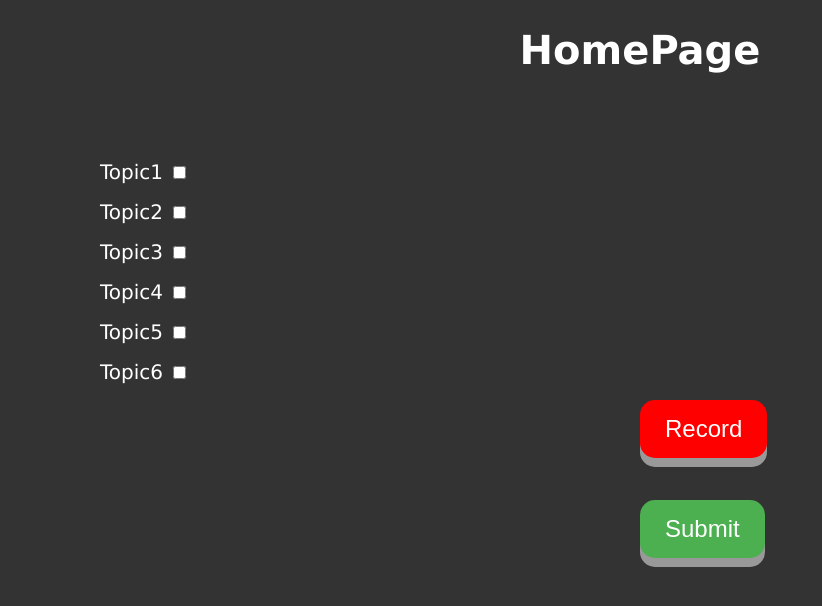
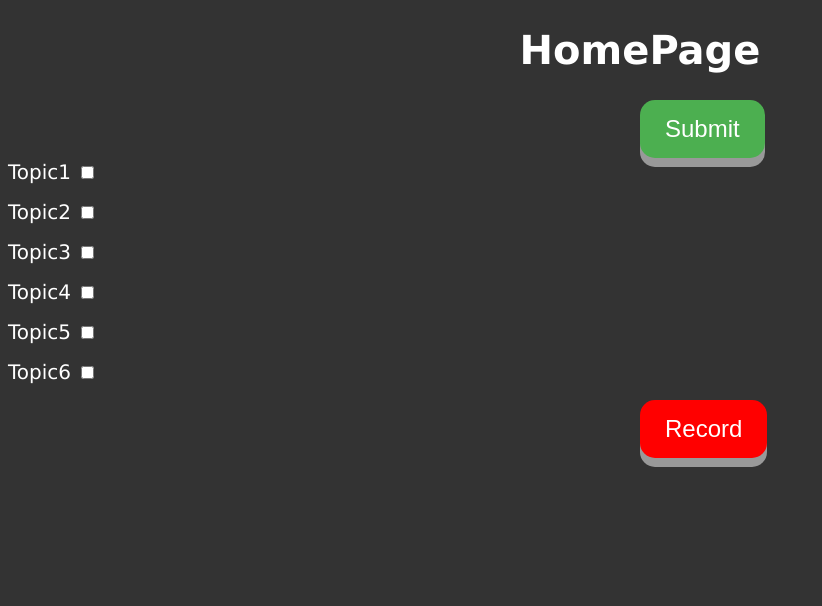
Before and after one commit to TAMAJJJ/ArgCoach, a PHP site: page /debaterhomepage.html in a window 1280 px wide. Shown: the top 606 px of the page, without its empty margins (0-822 px from the left). Run offline with PHP 8.4, Linux system fonts and the light colour scheme.

Commit message:
Update debater_homepage.css

```diff
--- a/css/debater_homepage.css
+++ b/css/debater_homepage.css
@@ -2,7 +2,7 @@ h1{text_align:center;}
 #Submit {top:500px;
   left:50%;
   left-margin:-12.5px;
-  position:absolute;
+  position:sticky;
   padding: 15px 25px;
   font-size: 24px;
   text-align: center;
@@ -46,37 +46,37 @@ h1{text_align:center;}
   transform: translateY(4px);
 }
 #Topic1{position:absolute;
-	left:100px;
+
 	top:160px;
 	font-size: 20px;
 }
 #Topic2{
 position:absolute;
-	left:100px;
+
 	top:200px;
 font-size: 20px;
 
 }
 #Topic3{
 position:absolute;
-	left:100px;
+
 	top:240px;
 font-size: 20px;
 }
 #Topic4{
 position:absolute;
-	left:100px;
+
 	top:280px;
 font-size: 20px;
 }
 #Topic5{
 position:absolute;
-	left:100px;
+
 	top:320px;
 font-size: 20px;
 }
 #Topic6{
  position:absolute;
-	left:100px;
+
 	top:360px;
 	font-size:20px}
```
